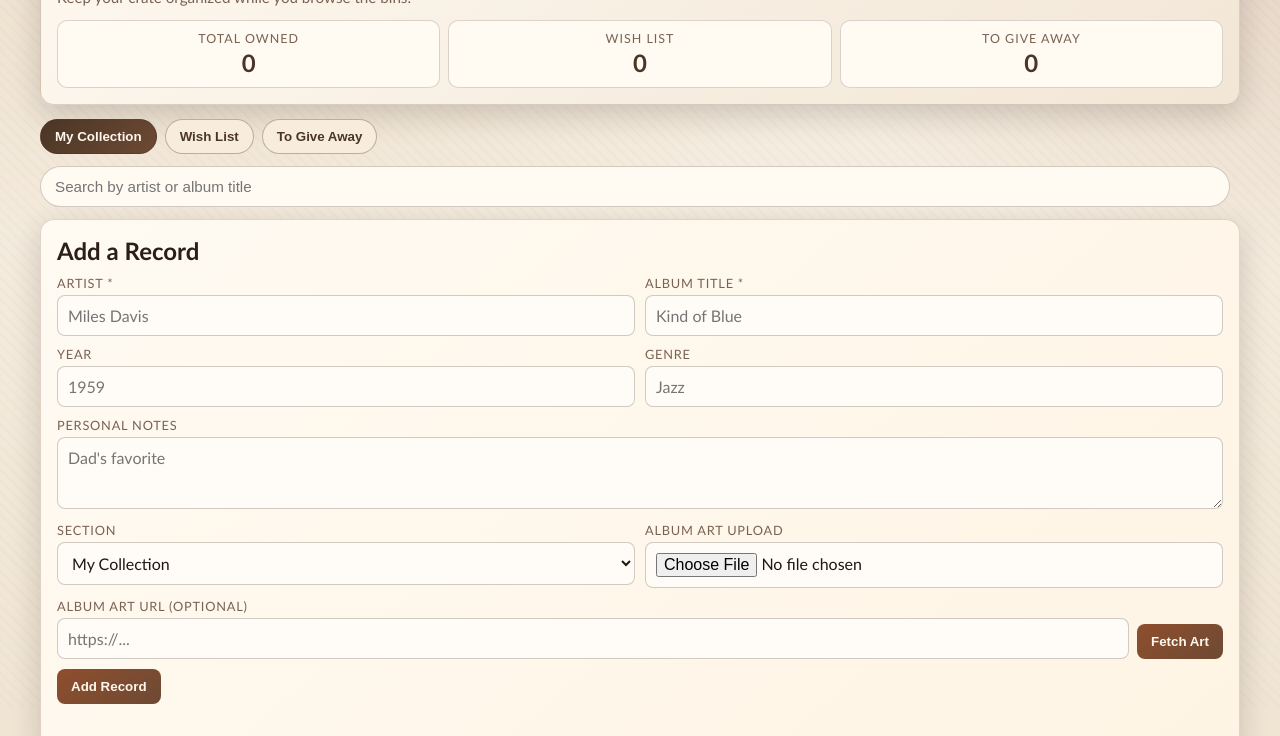
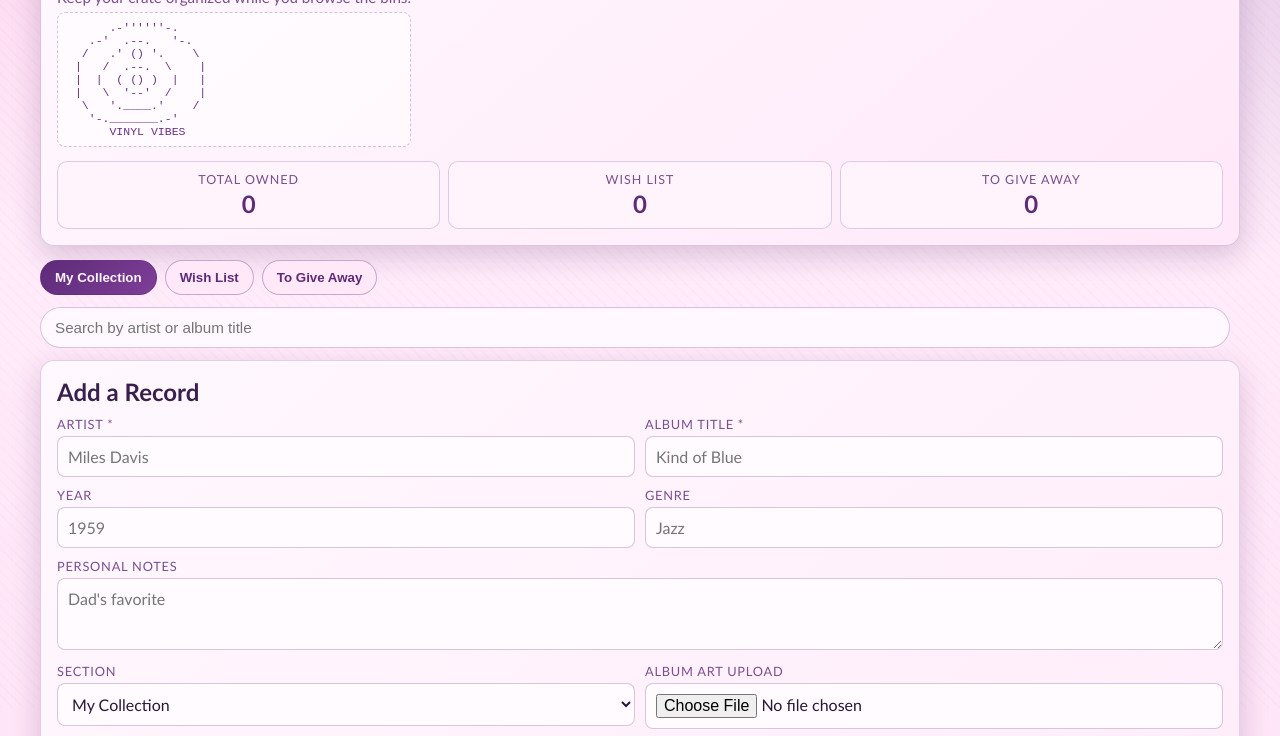
Before and after one commit to engrart/fun-projects, a plain HTML site: page record-tracker/index.html in a window 1280 px wide. Shown: the part 92-828 px from the top of the page. Drawn offline with Linux system fonts and the light colour scheme.

Commit message:
update structure and record tracker

```diff
--- a/index.html
+++ b/record-tracker/index.html
@@ -6,18 +6,18 @@
   <title>Vinyl Record Tracker</title>
   <style>
     :root {
-      --cream-1: #f6efe4;
-      --cream-2: #efe3d0;
-      --brown-1: #2a1f16;
-      --brown-2: #4a3526;
-      --brown-3: #6d4a34;
-      --gold: #b88545;
-      --rust: #8f4e2d;
-      --ink: #20170f;
-      --card: #fff9f0;
-      --muted: #7a6252;
-      --danger: #8a2f2f;
-      --shadow: 0 10px 30px rgba(32, 23, 15, 0.18);
+      --cream-1: #fff0fb;
+      --cream-2: #ffe1f6;
+      --brown-1: #3a1f4d;
+      --brown-2: #5d2b79;
+      --brown-3: #7e3e97;
+      --gold: #f05bb5;
+      --rust: #cf4ea5;
+      --ink: #2a1638;
+      --card: #fff7fd;
+      --muted: #7a4e8f;
+      --danger: #a2336c;
+      --shadow: 0 10px 30px rgba(74, 22, 91, 0.2);
       --radius: 14px;
       --radius-sm: 10px;
       --transition: 170ms ease;
@@ -33,8 +33,8 @@
       font-family: "Avenir Next", "Gill Sans", "Trebuchet MS", sans-serif;
       color: var(--ink);
       background:
-        radial-gradient(1300px 700px at 15% -10%, rgba(184, 133, 69, 0.2), transparent 65%),
-        radial-gradient(1000px 600px at 105% 0%, rgba(143, 78, 45, 0.18), transparent 60%),
+        radial-gradient(1300px 700px at 15% -10%, rgba(240, 91, 181, 0.24), transparent 65%),
+        radial-gradient(1000px 600px at 105% 0%, rgba(126, 62, 151, 0.2), transparent 60%),
         linear-gradient(180deg, var(--cream-1), var(--cream-2));
       position: relative;
       overflow-x: hidden;
@@ -49,8 +49,8 @@
       background-image:
         repeating-linear-gradient(
           45deg,
-          rgba(74, 53, 38, 0.14) 0,
-          rgba(74, 53, 38, 0.14) 2px,
+          rgba(126, 62, 151, 0.12) 0,
+          rgba(126, 62, 151, 0.12) 2px,
           transparent 2px,
           transparent 8px
         );
@@ -65,8 +65,8 @@
     }
 
     .top-bar {
-      background: linear-gradient(140deg, #fdf8ef, #f2e6d6);
-      border: 1px solid rgba(74, 53, 38, 0.2);
+      background: linear-gradient(140deg, #fff8fe, #ffe8f9);
+      border: 1px solid rgba(93, 43, 121, 0.22);
       border-radius: var(--radius);
       padding: 16px;
       box-shadow: var(--shadow);
@@ -101,9 +101,23 @@
       margin-top: 14px;
     }
 
+    .ascii-record {
+      margin: 6px 0 0;
+      font-family: "Courier New", monospace;
+      font-size: 0.72rem;
+      color: #6c2f88;
+      background: rgba(255, 255, 255, 0.55);
+      border: 1px dashed rgba(126, 62, 151, 0.3);
+      border-radius: 8px;
+      padding: 8px 10px;
+      white-space: pre;
+      max-width: 100%;
+      overflow-x: auto;
+    }
+
     .stat {
-      background: #fffaf2;
-      border: 1px solid rgba(74, 53, 38, 0.2);
+      background: #fff4fc;
+      border: 1px solid rgba(93, 43, 121, 0.2);
       border-radius: var(--radius-sm);
       padding: 10px 12px;
       text-align: center;
@@ -133,8 +147,8 @@
     }
 
     .tab-btn {
-      border: 1px solid rgba(74, 53, 38, 0.35);
-      background: #f8eddd;
+      border: 1px solid rgba(93, 43, 121, 0.35);
+      background: #ffe8f8;
       color: var(--brown-2);
       border-radius: 999px;
       padding: 9px 14px;
@@ -145,12 +159,12 @@
 
     .tab-btn:hover {
       transform: translateY(-1px);
-      background: #f1debf;
+      background: #ffd6f3;
     }
 
     .tab-btn.active {
       background: linear-gradient(135deg, var(--brown-2), var(--brown-3));
-      color: #fff7ed;
+      color: #fff4fc;
     }
 
     .controls {
@@ -163,10 +177,10 @@
 
     .search {
       width: 100%;
-      border: 1px solid rgba(74, 53, 38, 0.25);
+      border: 1px solid rgba(93, 43, 121, 0.25);
       border-radius: 999px;
       padding: 11px 14px;
-      background: #fffaf2;
+      background: #fff8fe;
       color: var(--ink);
       font-size: 0.95rem;
     }
@@ -176,13 +190,13 @@
     textarea:focus,
     select:focus,
     button:focus {
-      outline: 2px solid rgba(184, 133, 69, 0.35);
+      outline: 2px solid rgba(207, 78, 165, 0.38);
       outline-offset: 1px;
     }
 
     .card {
-      background: linear-gradient(140deg, #fffaf2, #fff4e4);
-      border: 1px solid rgba(74, 53, 38, 0.18);
+      background: linear-gradient(140deg, #fff8fe, #ffecfa);
+      border: 1px solid rgba(93, 43, 121, 0.18);
       border-radius: var(--radius);
       box-shadow: var(--shadow);
       padding: 16px;
@@ -212,8 +226,8 @@
     .field textarea,
     .field select {
       width: 100%;
-      border: 1px solid rgba(74, 53, 38, 0.25);
-      background: #fffcf7;
+      border: 1px solid rgba(93, 43, 121, 0.25);
+      background: #fffbff;
       border-radius: 8px;
       padding: 10px;
       font: inherit;
@@ -263,8 +277,8 @@
       height: 84px;
       object-fit: cover;
       border-radius: 8px;
-      border: 1px solid rgba(74, 53, 38, 0.25);
-      background: #f5e7d4;
+      border: 1px solid rgba(93, 43, 121, 0.25);
+      background: #f8def3;
       display: none;
     }
 
@@ -275,8 +289,8 @@
     }
 
     .record-card {
-      background: #fffaf0;
-      border: 1px solid rgba(74, 53, 38, 0.22);
+      background: #fff5fd;
+      border: 1px solid rgba(93, 43, 121, 0.22);
       border-radius: 12px;
       overflow: hidden;
       display: flex;
@@ -301,8 +315,8 @@
       aspect-ratio: 1 / 1;
       object-fit: cover;
       background:
-        radial-gradient(circle at 50% 50%, rgba(74, 53, 38, 0.18), rgba(32, 23, 15, 0.5)),
-        linear-gradient(145deg, #7a6252, #3a2b20);
+        radial-gradient(circle at 50% 50%, rgba(93, 43, 121, 0.22), rgba(42, 22, 56, 0.5)),
+        linear-gradient(145deg, #a45cc7, #5d2b79);
     }
 
     .record-body {
@@ -329,9 +343,9 @@
     .record-notes {
       margin: 0;
       font-size: 0.9rem;
-      color: #36271d;
-      background: rgba(184, 133, 69, 0.12);
-      border-left: 3px solid rgba(143, 78, 45, 0.65);
+      color: #341d44;
+      background: rgba(240, 91, 181, 0.12);
+      border-left: 3px solid rgba(126, 62, 151, 0.65);
       padding: 7px;
       border-radius: 6px;
       min-height: 40px;
@@ -346,10 +360,10 @@
     }
 
     .record-actions select {
-      border: 1px solid rgba(74, 53, 38, 0.26);
+      border: 1px solid rgba(93, 43, 121, 0.26);
       border-radius: 8px;
       padding: 8px;
-      background: #fffdf8;
+      background: #fffbff;
       color: var(--ink);
     }
 
@@ -392,6 +406,15 @@
         <div>
           <h1>Vinyl Record Tracker</h1>
           <p class="subtitle">Keep your crate organized while you browse the bins.</p>
+          <pre class="ascii-record" aria-hidden="true">      .-''''''-.
+   .-'  .--.   '-.
+  /   .' () '.    \
+ |   /  .--.  \    |
+ |  |  ( () )  |   |
+ |   \  '--'  /    |
+  \   '.____.'    /
+   '-._______.-'
+      VINYL VIBES</pre>
         </div>
       </div>
       <div class="stats" aria-label="Collection stats">
@@ -540,7 +563,7 @@
 
       function setStatus(message, isError) {
         statusEl.textContent = message || "";
-        statusEl.style.color = isError ? "#8a2f2f" : "#4a3526";
+        statusEl.style.color = isError ? "#a2336c" : "#5d2b79";
       }
 
       function loadRecords() {
```
Also changed, not shown: 1 other file.
